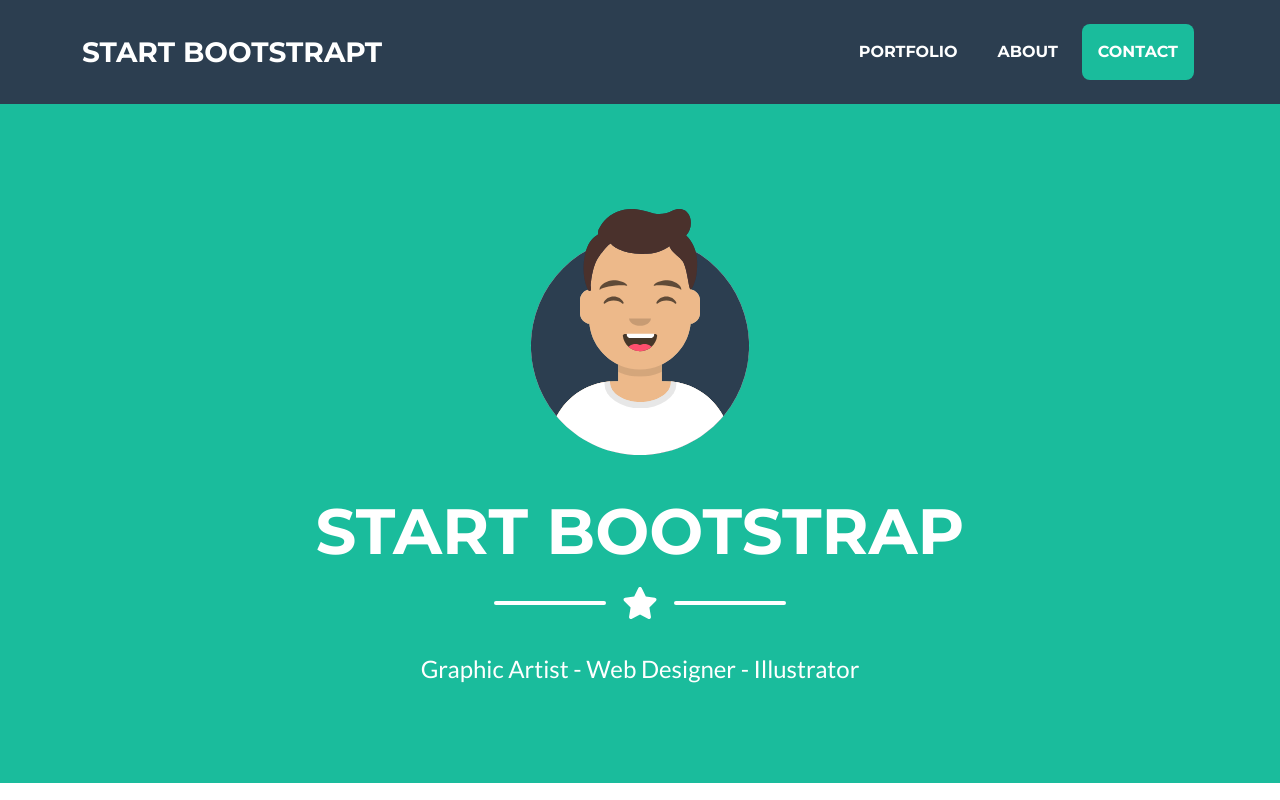
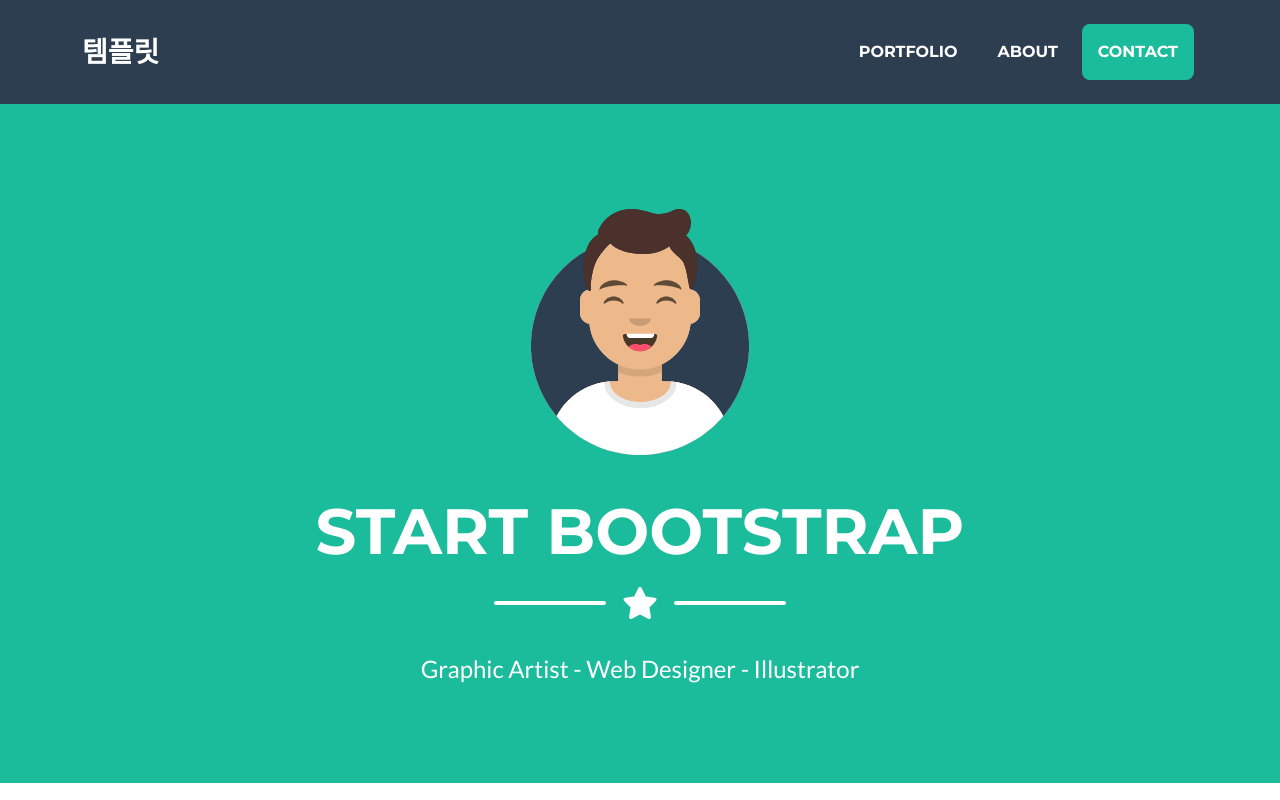
Before and after one commit to 0180nowear/PORTFOLIO_RAEWONKIM, a website: page dist/index.html in a window 1280 px wide. Shown: the top 800 px of the page. Drawn offline with nearby package versions, Linux system fonts and the light colour scheme.

Commit message:
타이틀 변경

```diff
--- a/dist/index.html
+++ b/dist/index.html
@@ -20,7 +20,7 @@
         <!-- Navigation-->
         <nav class="navbar navbar-expand-lg bg-secondary text-uppercase fixed-top" id="mainNav">
             <div class="container">
-                <a class="navbar-brand" href="#page-top">Start Bootstrapt</a>
+                <a class="navbar-brand" href="#page-top">템플릿</a>
                 <button class="navbar-toggler text-uppercase font-weight-bold bg-primary text-white rounded" type="button" data-bs-toggle="collapse" data-bs-target="#navbarResponsive" aria-controls="navbarResponsive" aria-expanded="false" aria-label="Toggle navigation">
                     Menu
                     <i class="fas fa-bars"></i>
```
